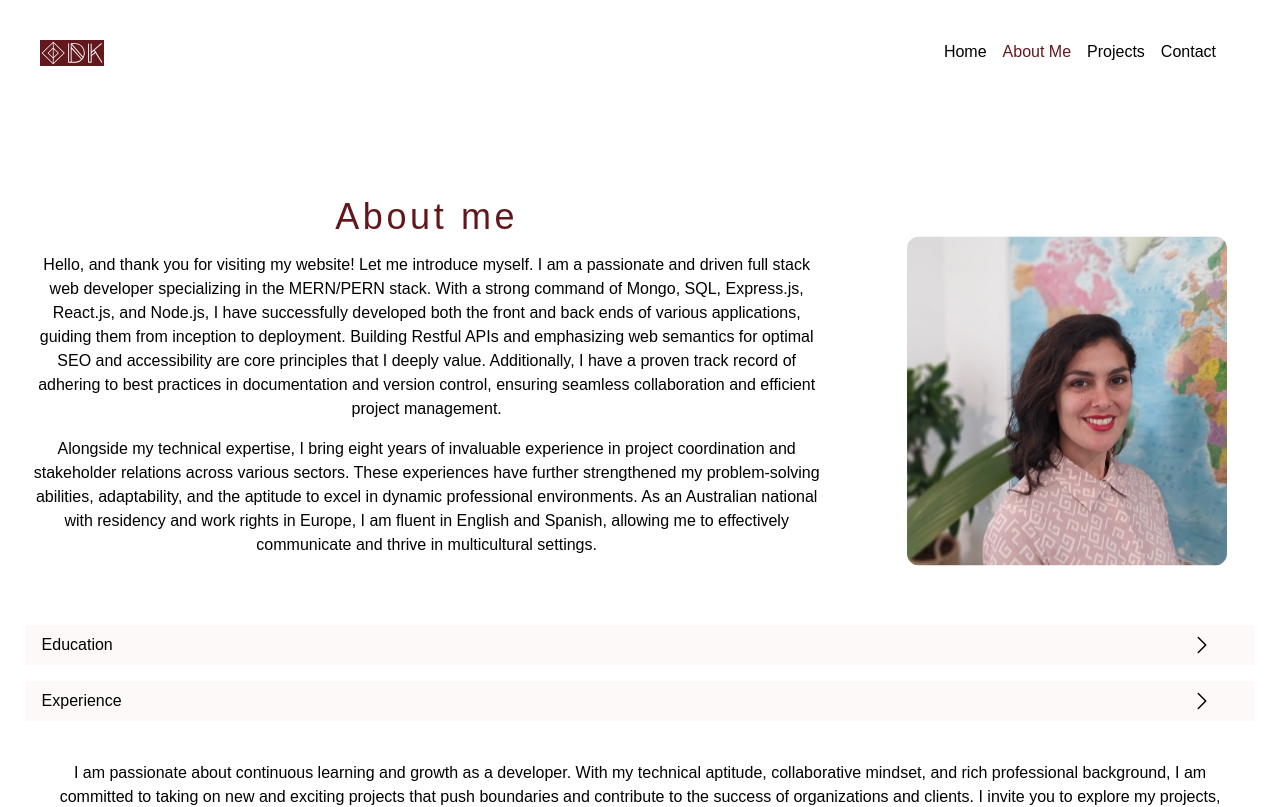
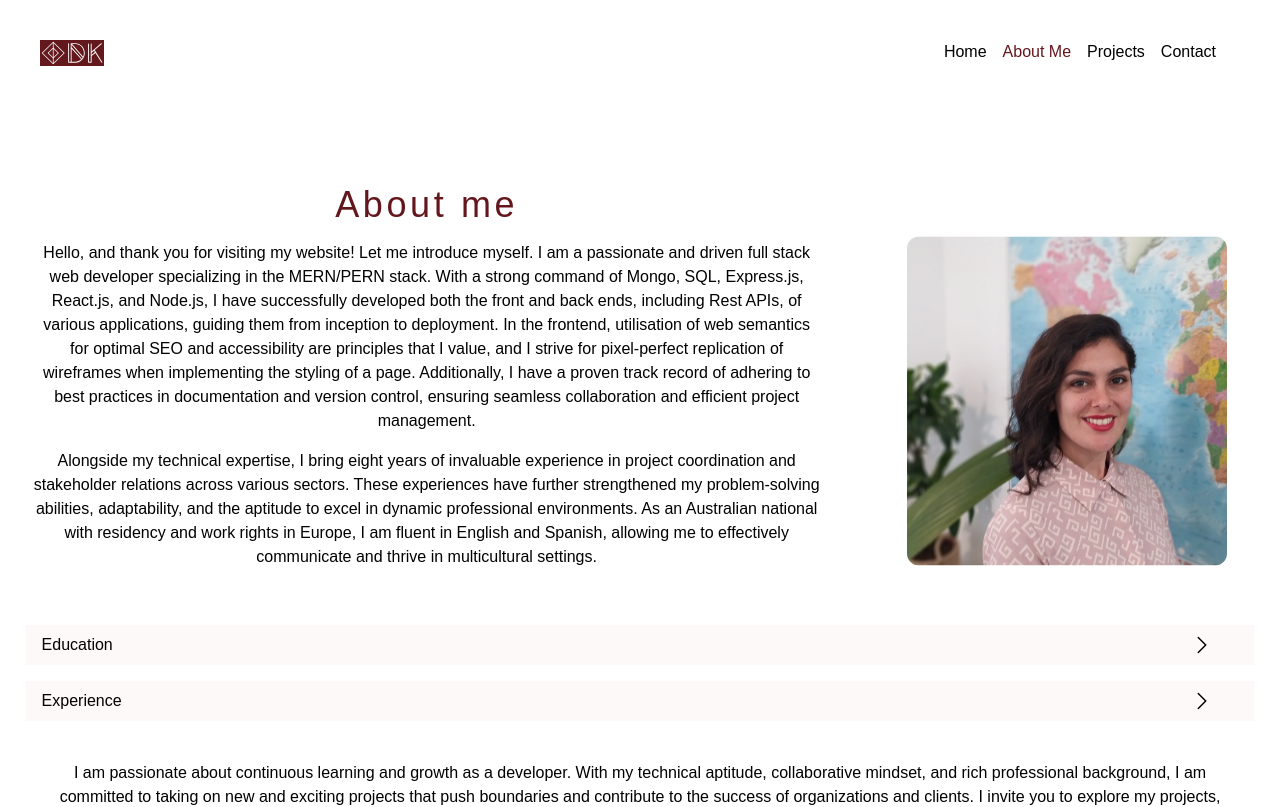
Before and after one commit to dorian-rose/portfolio_dk, a React (Vite) app: page /about in a window 1280 px wide. Shown: the top 807 px of the page. Built offline with nearby package versions, Linux system fonts and the light colour scheme.

Commit message:
link to h20h app updated

```diff
--- a/src/pages/AboutPage.jsx
+++ b/src/pages/AboutPage.jsx
@@ -16,13 +16,14 @@ export const AboutPage = () => {
               myself. I am a passionate and driven full stack web developer
               specializing in the MERN/PERN stack. With a strong command of
               Mongo, SQL, Express.js, React.js, and Node.js, I have successfully
-              developed both the front and back ends of various applications,
-              guiding them from inception to deployment. Building Restful APIs
-              and emphasizing web semantics for optimal SEO and accessibility
-              are core principles that I deeply value. Additionally, I have a
-              proven track record of adhering to best practices in documentation
-              and version control, ensuring seamless collaboration and efficient
-              project management.
+              developed both the front and back ends, including Rest APIs, of
+              various applications, guiding them from inception to deployment.
+              In the frontend, utilisation of web semantics for optimal SEO and
+              accessibility are principles that I value, and I strive for
+              pixel-perfect replication of wireframes when implementing the
+              styling of a page. Additionally, I have a proven track record of
+              adhering to best practices in documentation and version control,
+              ensuring seamless collaboration and efficient project management.
             </p>
             <p className="mt-4 font-thin">
               Alongside my technical expertise, I bring eight years of
--- a/src/pages/HomePage.jsx
+++ b/src/pages/HomePage.jsx
@@ -80,7 +80,7 @@ export const HomePage = () => {
               the cybersecurity team. Front end build with react.js, back end
               build with node express.js.
             </p>
-            <ProjectButton url="https://flourishing-sable-f526bd.netlify.app" />
+            <ProjectButton url="https://h20h.netlify.app/" />
           </div>
         </article>
         <article className="grid sm:grid-cols-2 my-10 mx-6">
```
Also changed, not shown: vite.config.js.timestamp-1686659080978-d2739d92b092f.mjs (added, +10 -0 lines).
